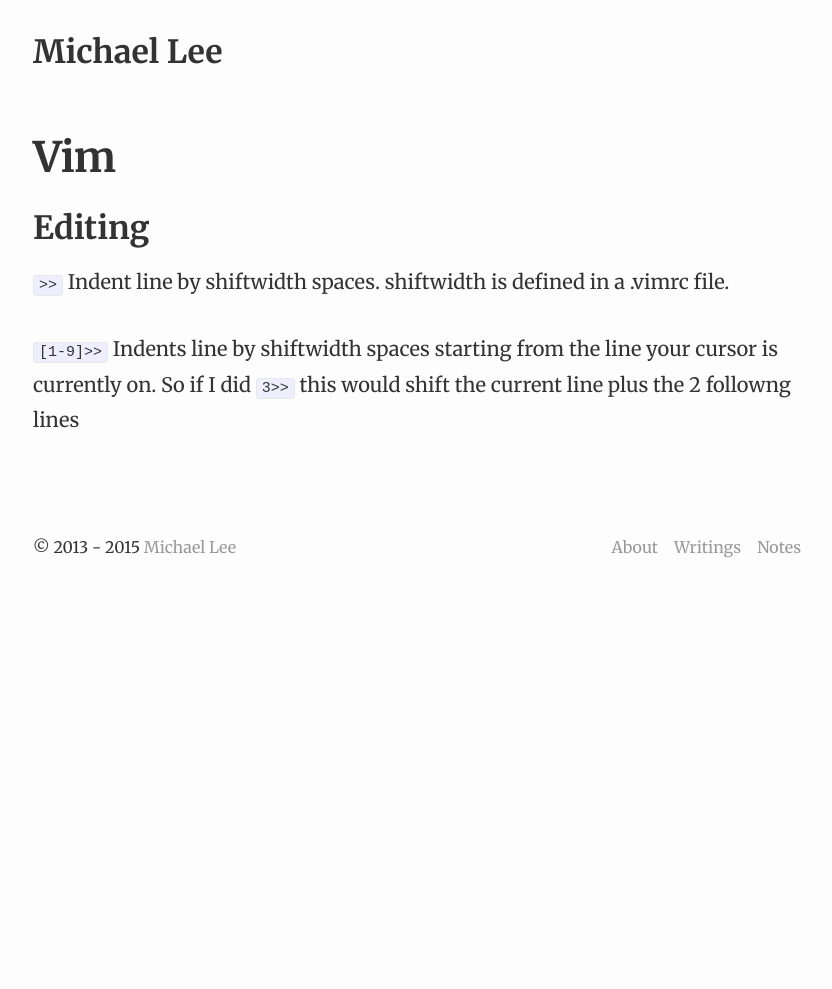
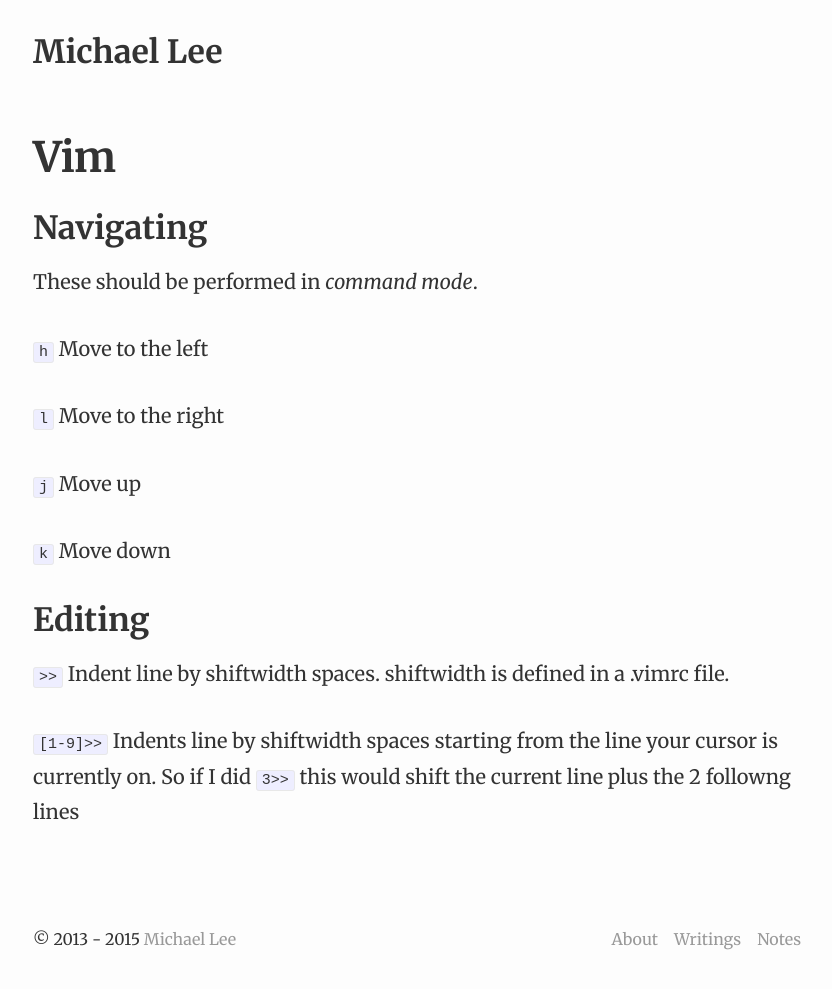
Before and after one commit to michaellee/old-michaelsoolee.com, a Jekyll site: the page built from _notes/vim.md, in a window 1280 px wide. Shown: the whole page, without its empty margins (223-1055 px from the left). Built offline with Jekyll 4.4.1, drawn with Linux system fonts in a browser that asks for light colours; nearby versions of some CDN libraries; before the commit the page ends 900 px from its top, so only the background shows below that.

Commit message:
Notes: Vim update

```diff
--- a/_notes/vim.md
+++ b/_notes/vim.md
@@ -2,6 +2,18 @@
 layout: page
 title: Vim
 ---
+
+## Navigating
+
+These should be performed in *command mode*.
+
+`h` Move to the left
+
+`l` Move to the right
+
+`j` Move up
+
+`k` Move down
 
 ## Editing
 
```
